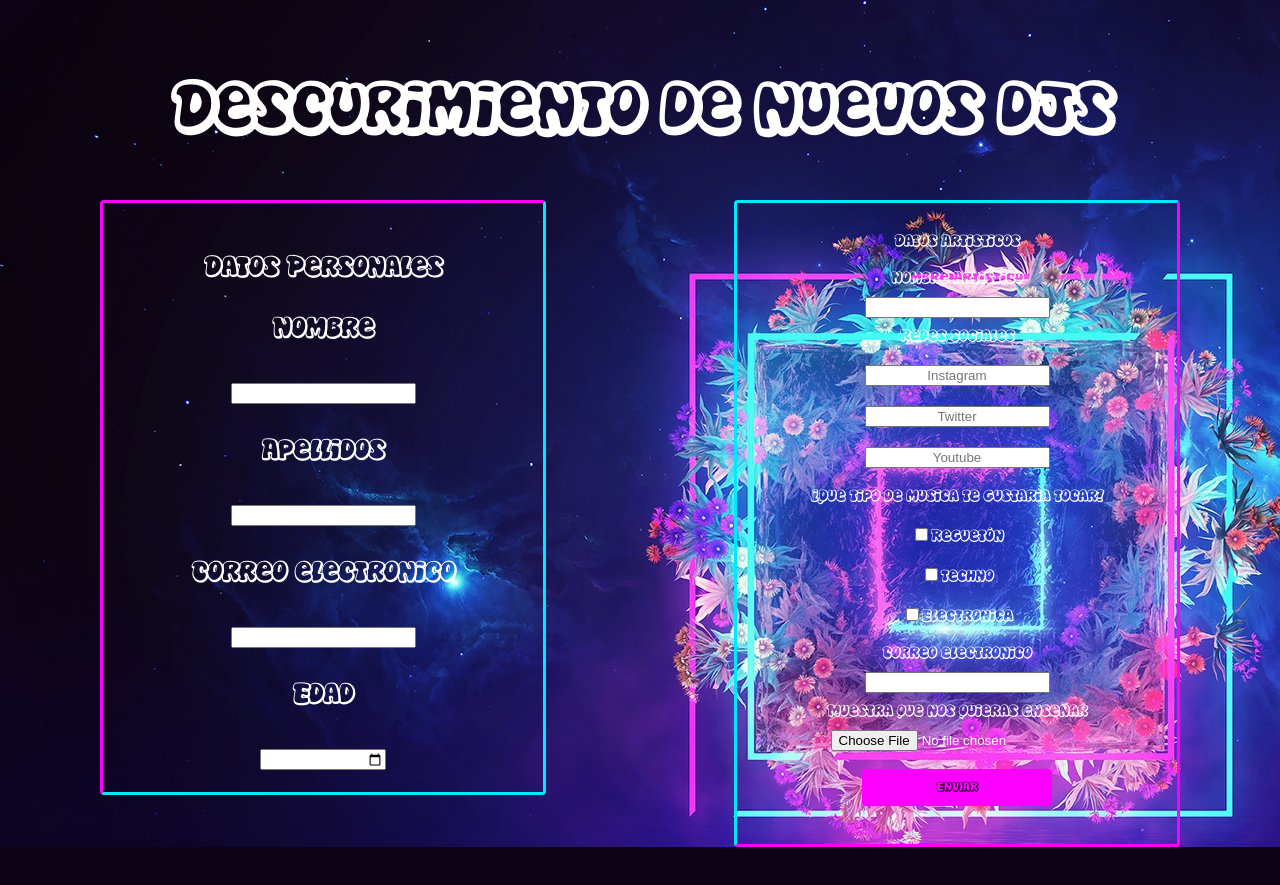
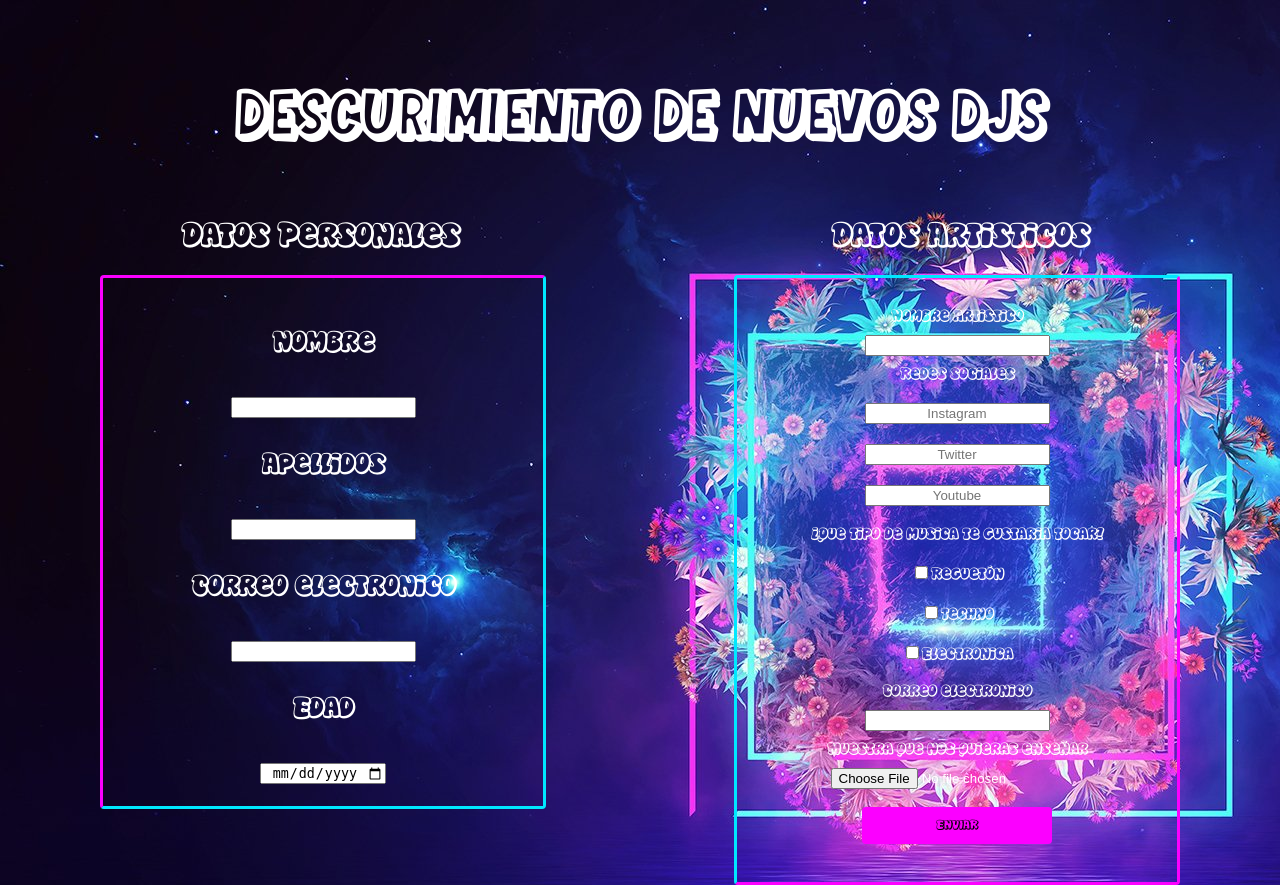
Before and after one commit to EduardEdiPop/ProyectitosAW, a PHP site: page /Practicaformularios/index.html in a window 1280 px wide. Before the commit the page ends 847 px from the top, so only its background shows below. Run offline with PHP 8.4, Linux system fonts and the light colour scheme.

Commit message:
13/11/21

```diff
--- a/Practica5/index.html
+++ b/Practica5/index.html
@@ -40,7 +40,7 @@
       <div class="footer">
         <h3>Sobre esta pagina</h3>
         <p>Esta pagina esta hecha por Eduard Pop aqui esta mi pagina de github por si me quieres visiar</p>
-            <a href=https://github.com/EduardEdiPop/AW-Proyects><img src="./github.png" width="50" height="45"></a>
+            <a href=https://github.com/EduardEdiPop/ProyectitosAW><img src="./github.png" width="50" height="45"></a>
       </div>
     </div>
 </body>
--- a/Practicaformularios/index.html
+++ b/Practicaformularios/index.html
@@ -4,14 +4,15 @@
       <meta charset="utf-8">
       <title>Practica formularios :)</title>
       <link rel="stylesheet" href="style.css">
+      <link rel="stylesheet" href="https://cdnjs.cloudflare.com/ajax/libs/animate.css/4.1.1/animate.min.css">
    </head>
    <body>
      <div class="header">
-       <h2 class="header">Descurimiento de nuevos djs</h2>
+       <h2>Descurimiento de nuevos djs</h2>
      </div>
+     <div class="personales">Datos Personales</div>
      <div class="container">
        <form action="procesado.php" method="post">
-             <p>Datos Personales</p>
                       <p>Nombre</p>
                       <input type="text" required>
                      <p>Apellidos</p>
@@ -21,8 +22,8 @@
                      <p>Edad</p>
                       <input type="date" required>
         </div>
+        <div class="artistico">Datos Artisticos</div>
        <div class="container2">
-           <div>Datos Artisticos</div>
                     <div>Nombre Artistico</div>
                     <input type="text" required>
                 <div>Redes sociales</div>
--- a/Practicaformularios/style.css
+++ b/Practicaformularios/style.css
@@ -2,6 +2,10 @@
 @font-face {
   font-family: "Disko";
   src:url("./Disko_OT.otf");
+}
+@font-face {
+  font-family: "Trailer Park Girl";
+  src: url("./Trailer Park Girl.otf");
 }
 *{
   text-align: center;
@@ -12,7 +16,7 @@ body{
   background-repeat: no-repeat;
 }
 h2 {
-  font-family: "Disko";
+  font-family: "Trailer Park Girl";
   font-size: 70px;
   text-align: center;
   font-size: 72px;
@@ -29,7 +33,7 @@ h2 {
   border-style: solid;
   border-color: #FB00FF #00E8FF #00E8FF #FB00FF;
   border-width: 3px;
-  top: 200px;
+  top: 275px;
   background-color: transparent;
   font-family: "Disko";
   font-size: 30px;
@@ -48,7 +52,7 @@ div{
   border-style: solid;
   border-color: #00E8FF #FB00FF #FB00FF #00E8FF;
   border-width: 3px;
-  top: 200px;
+  top: 275px;
   background-color: transparent;
   font-family: "Disko";
   font-size: 17px;
@@ -69,6 +73,32 @@ font-family: "Disko";
 input[type=submit]:hover {
 background-color:#00E8FF;
 }
-input[type=text]{
+input[type=text], input[type=date]{
   color: black;
 }
+.personales{
+  background: white;
+  padding: 20px;
+  margin-bottom: 20px;
+  border-radius: 4px;
+  position: absolute;
+  width: 400px;
+  left: 100px;
+  top: 200px;
+  font-family: "Disko";
+  background-color: transparent;
+  font-size: 35px;
+}
+.artistico{
+  background: white;
+  padding: 20px;
+  margin-bottom: 20px;
+  border-radius: 4px;
+  position: absolute;
+  width: 400px;
+  right: 100px;
+  top: 200px;
+  font-family: "Disko";
+  background-color: transparent;
+  font-size: 35px;
+}
```
Also changed, not shown: Practicaformularios/Trailer Park Girl.otf (added), 1 other file.
